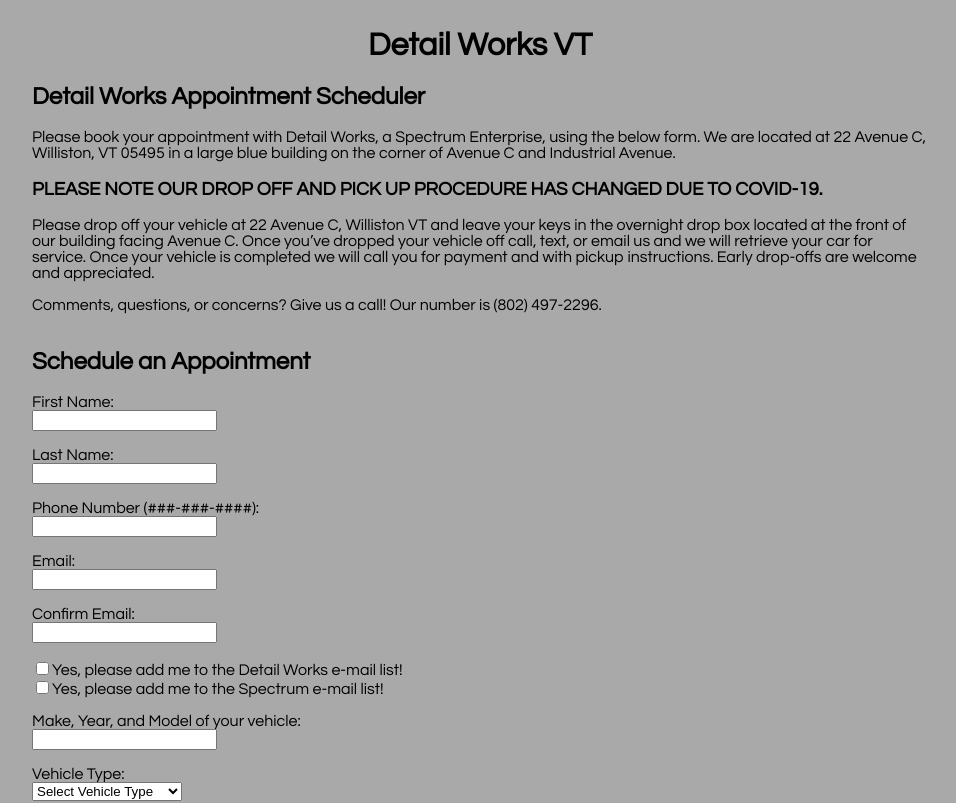
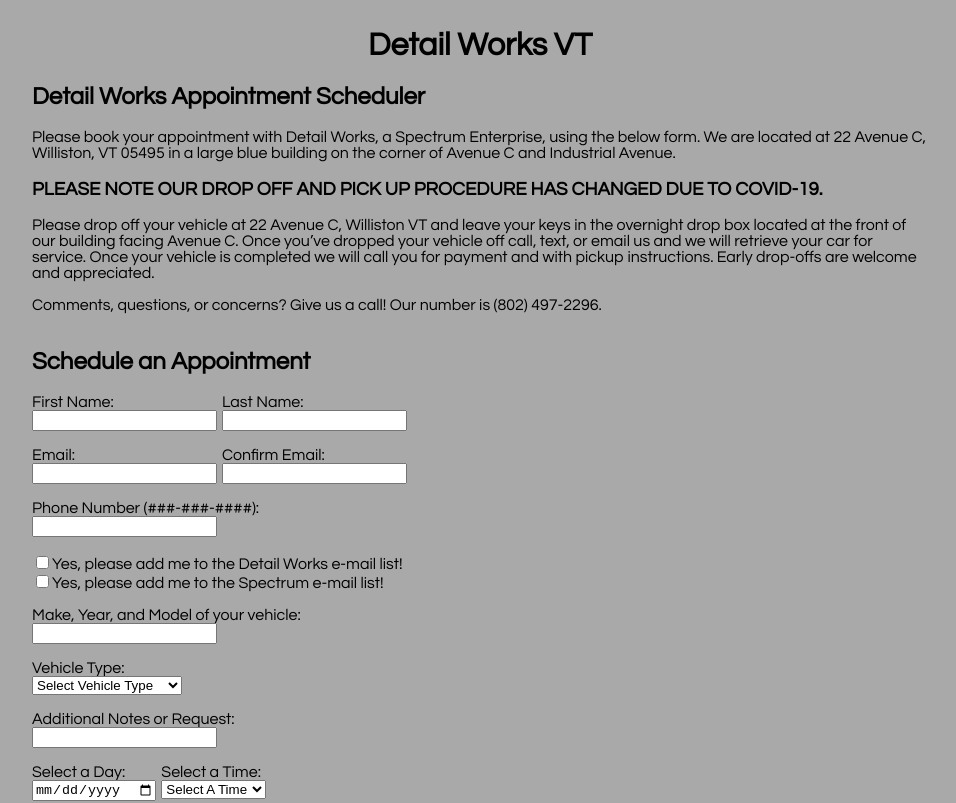
Before and after one commit to Msandres123/detail-works-vt-capstone, a React (Create React App) app in the folder client/: page / in a window 1280 px wide. Shown: the top 803 px of the page, without its empty margins (40-996 px from the left). Built offline with nearby package versions, Linux system fonts and the light colour scheme; no server answers.

Commit message:
Working on 404

```diff
--- a/client/src/App.css
+++ b/client/src/App.css
@@ -63,6 +63,7 @@
   height: 27vh;
 
   background-color: darkgray;
+
 }
 
 /* NavBar.js container for the h8 and higher that ideally persists on all pages */
@@ -185,5 +186,36 @@
 #email-match {
   color: white;
   background-color: red;
-  width: 40%;
+  width: 12%;
 }
+
+#form-name {
+  display:flex;
+  flex-direction: row;
+}
+
+.first-name {
+  margin-right: 5px;
+}
+
+#date-time {
+  display:flex;
+  flex-direction: row;
+}
+
+#day {
+  margin-right: 5px
+}
+
+#email-form {
+  display:flex;
+  flex-direction: row;
+}
+
+#email {
+  margin-right: 5px
+}
+
+.submit {
+  margin-bottom: 1%
+}
--- a/client/src/components/AppointmentScheduler.js
+++ b/client/src/components/AppointmentScheduler.js
@@ -81,6 +81,11 @@
     setMatchEmail(evt.target.value);
   }
 
+  function alertOnSubmit() {
+    alert("Your appointment has been successfully booked");
+
+  }
+
   useEffect(() => {
     if (dateOfApp !== previousDate) {
       fetch(`/api/`)
@@ -130,26 +135,24 @@
     });
   }
 
-
   return (
     <div id="appointment-scheduler-container">
       <h2 id="schedule-header">Schedule an Appointment</h2>
-      <form method="POST" action="/api" id="schedule-form">
-        <label>
+      <form method="POST" action="/api" id="schedule-form" onSubmit={alertOnSubmit}>
+        <container id="form-name">
+          <span className="first-name">
             First Name: <br />
             <input type="text" name="firstName" required />
-        </label>
-        <br />
-        <label>
+          </span>
+          <span>
             Last Name: <br />
             <input type="text" name="lastName" required />
-        </label>
+          </span>
+        </container>
+
         <br />
-        <label>
-          Phone Number (###-###-####): <br /> <input type="tel" name="phoneNumber" pattern="[0-9]{3}-[0-9]{3}-[0-9]{4}" required />
-        </label>
-        <br />
-        <label>
+        <container id="email-form">
+          <span id="email">
             Email: <br />
             <input
               type="email"
@@ -157,9 +160,9 @@
               required
               onChange={emailChangeHandle}
             />
-        </label>
+          </span>
           <br />
-        <label>
+          <span>
             Confirm Email: <br />
             <input
               type="email"
@@ -167,8 +170,19 @@
               required
               onChange={emailMatchChangeHandle}
             />
+          </span>
+        </container>
+        {email !== matchEmail && <div id="email-match">Emails Must Match</div>}
+        <br />
+        <label>
+          Phone Number (###-###-####): <br />{" "}
+          <input
+            type="tel"
+            name="phoneNumber"
+            pattern="[0-9]{3}-[0-9]{3}-[0-9]{4}"
+            required
+          />
         </label>
-        {email !== matchEmail && <div id="email-match">Emails Must Match</div>}
         <br />
         <label>
           <input type="checkbox" name="detailWorksList" value="yes" />
@@ -208,7 +222,8 @@
           <input type="text" name="additionalNotes" />
         </label>
         <br />
-        <label>
+        <container id="date-time">
+          <span id="day">
             Select a Day: <br />
             <input
               id="calender"
@@ -218,15 +233,9 @@
               onChange={(evt) => dateChangeHandle(evt)}
               required
             />
-        </label>
-        {/* <DatePicker
-        value={value}
-        name="date"
-        min={today}
-        onChange={(evt) => dateChangeHandle(evt)}
-      /> */}
+          </span>
           <br />
-        <label>
+          <span>
             Select a Time: <br />
             <select
               name="timeOfApp"
@@ -242,7 +251,8 @@
                 12:00pm
               </option>
             </select>
-        </label>
+          </span>
+        </container>
         {dateOfApp && (
           <h6>There are {4 - scheduledEight} appointments remaing at 8:00am</h6>
         )}
@@ -253,10 +263,12 @@
         {price > 0 && <h4>Your total is ${price}</h4>}
         <input type="hidden" name="price" value={price} />
         <input
+          class="submit"
           type="submit"
           value="Schedule Appointment"
           style={{ width: "15vw" }}
           disabled={email !== matchEmail}
+
         />
       </form>
     </div>
```
Also changed, not shown: client/src/App.js (+9 -2 lines), client/src/components/pageNotFound.js (added, +11 -0 lines). Lines whose indentation alone changed are shown as unchanged.
